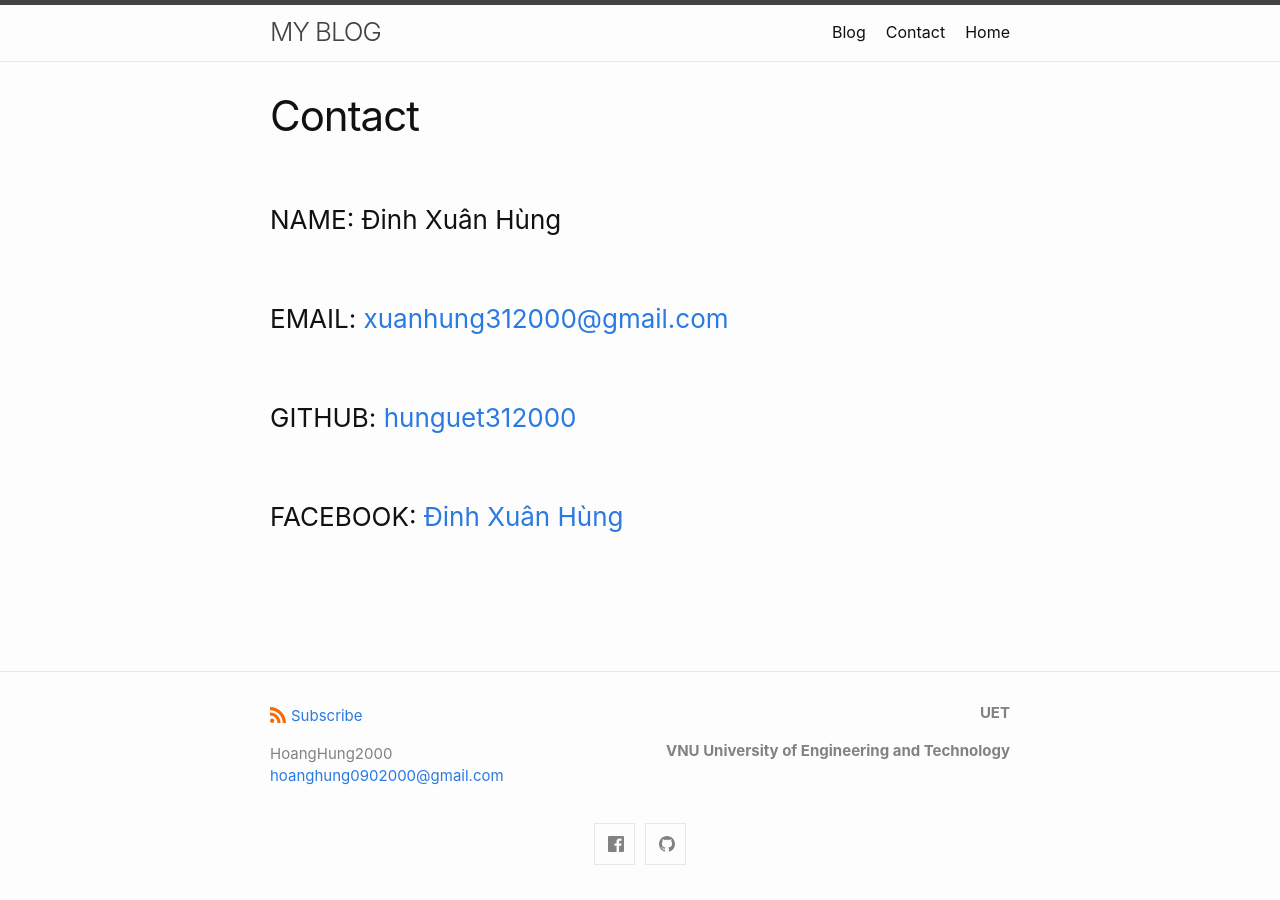
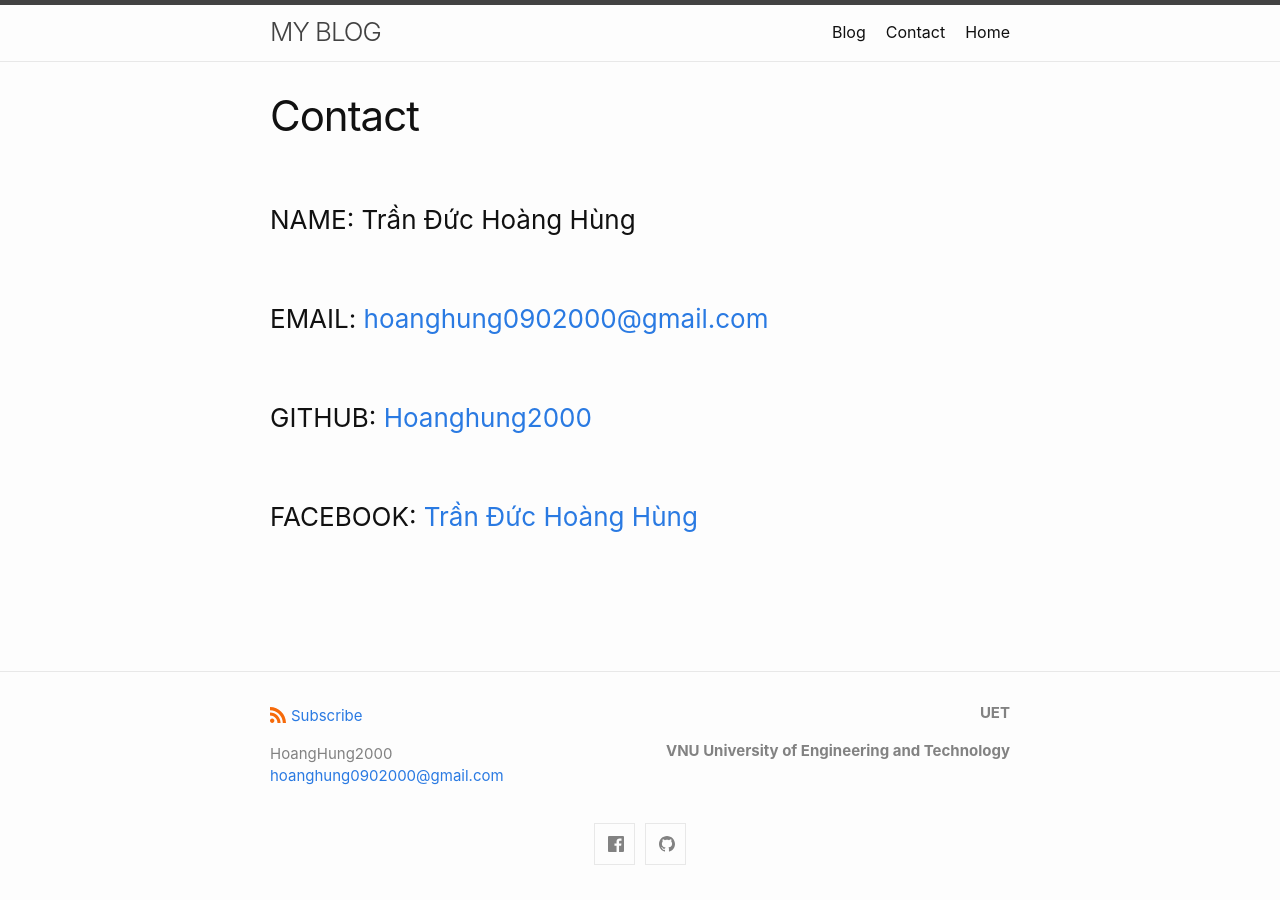
Before and after one commit to Hoanghung2000/WEB_WEEK_2, a Jekyll site: the page built from contact.md, in a window 1280 px wide. Built offline with Jekyll 4.4.1, drawn with Linux system fonts in a browser that asks for light colours.

Commit message:
Update contact.md

```diff
--- a/contact.md
+++ b/contact.md
@@ -5,7 +5,7 @@ permalink: /contact/
 ---
 
 
-### NAME: Đinh Xuân Hùng
-### EMAIL: [xuanhung312000@gmail.com](mailto:xuanhung312000@gmail.com)
-### GITHUB: [hunguet312000](https://github.com/hunguet312000)
-### FACEBOOK: [Đinh Xuân Hùng](https://www.facebook.com/Hung.VMF)
+### NAME: Trần Đức Hoàng Hùng
+### EMAIL: [hoanghung0902000@gmail.com](mailto:hoanghung0902000@gmail.com)
+### GITHUB: [Hoanghung2000](https://github.com/Hoanghung2000)
+### FACEBOOK: [Trần Đức Hoàng Hùng](https://www.facebook.com/hoanghung942000)
```
